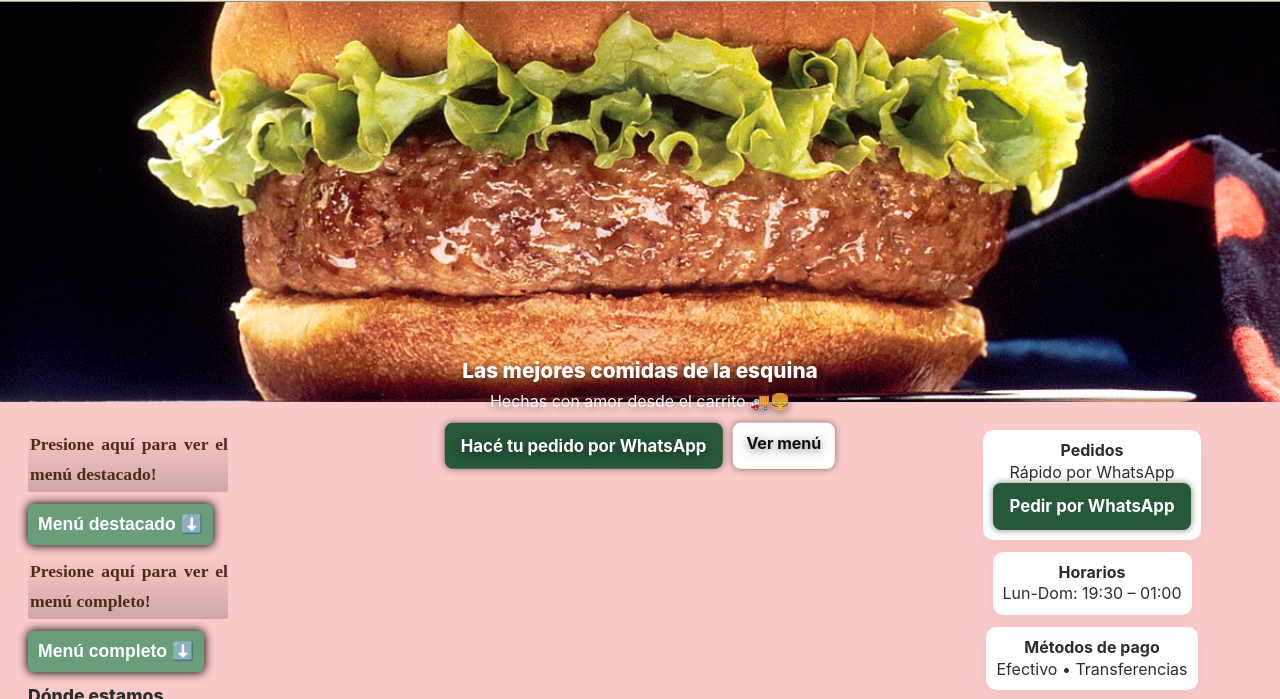
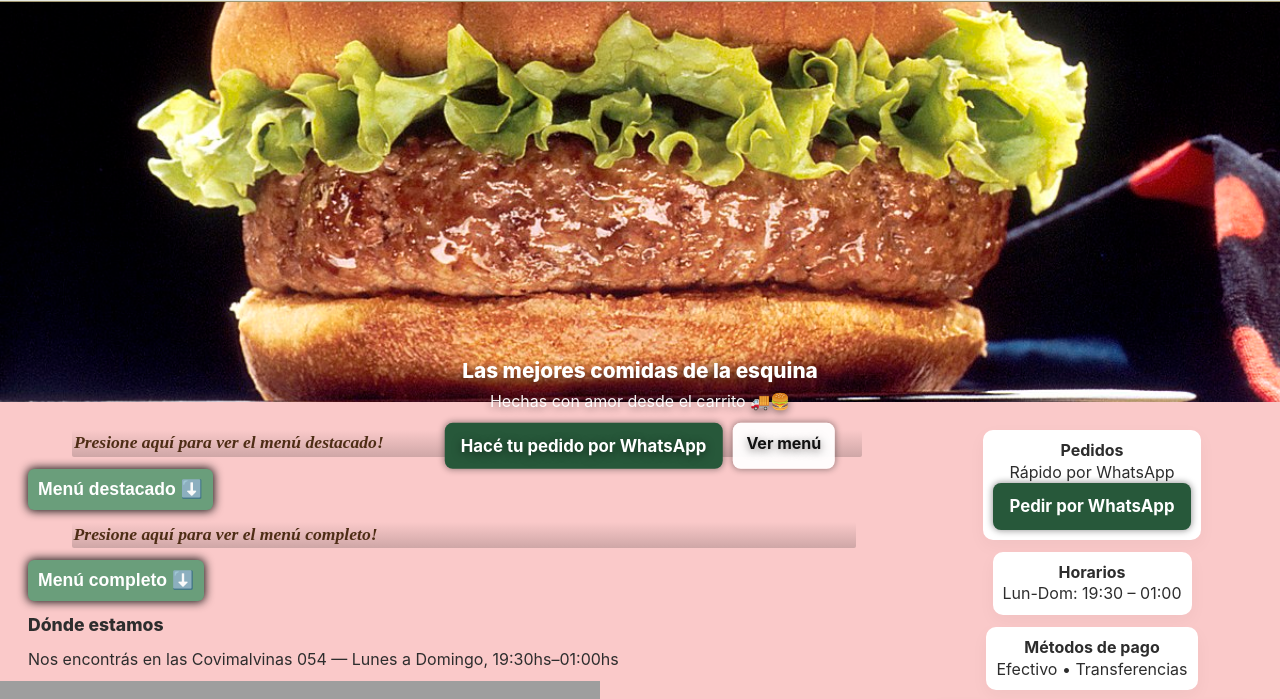
Before and after one commit to alanperdomo1107-wq/AlanperdomoPage, a plain HTML site: page index.html in a window 1280 px wide. Shown: the part 67-766 px from the top of the page. Drawn offline with Linux system fonts and the light colour scheme; grey boxes are pictures that could not be loaded.

Commit message:
Update style.css
Signed-off-by: alanperdomo1107-wq <alanperdomo1107@gmail.com>

```diff
--- a/style.css
+++ b/style.css
@@ -247,8 +247,15 @@ body {
 
 
 .presione{
-  line-height: 1.70;font-style:bold, oblique;color:#4e2d15;font-family:'Times New Roman', Times, serif; width: 200px; text-align: justify; background-image: linear-gradient( to bottom, transparent, #8e737366); border-radius: 2px; padding: 0 0 2px 2px;
+  line-height: 1.70;font-style:bold, oblique;color:#4e2d15;font-family:'Times New Roman', Times, serif; text-align: justify; background-image: linear-gradient( to bottom, transparent, #8e737366); border-radius: 2px; padding: 0 0 2px 2px;
+  font-style: oblique;
+  max-width: 90%;
+  text-align: left; /* o center */
+  margin: auto;
+  font-size: 1rem;
+  line-height: 1.4;
 }
+
 /* sections */
 .section { margin-bottom:20px; }
 .section-title, #menuDestacadoBtn, #menuCompletoBtn { font-size:1.1rem; margin-bottom:12px; font-weight:800; }
```
